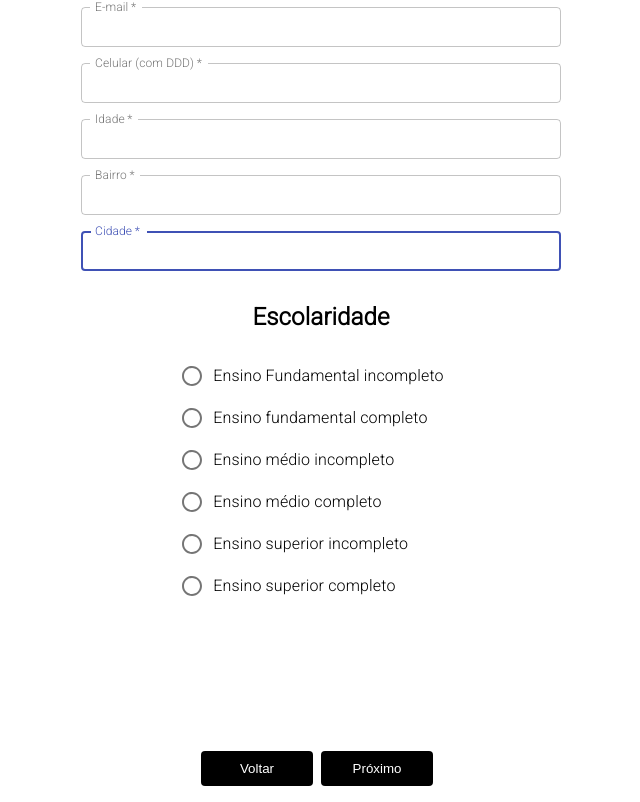
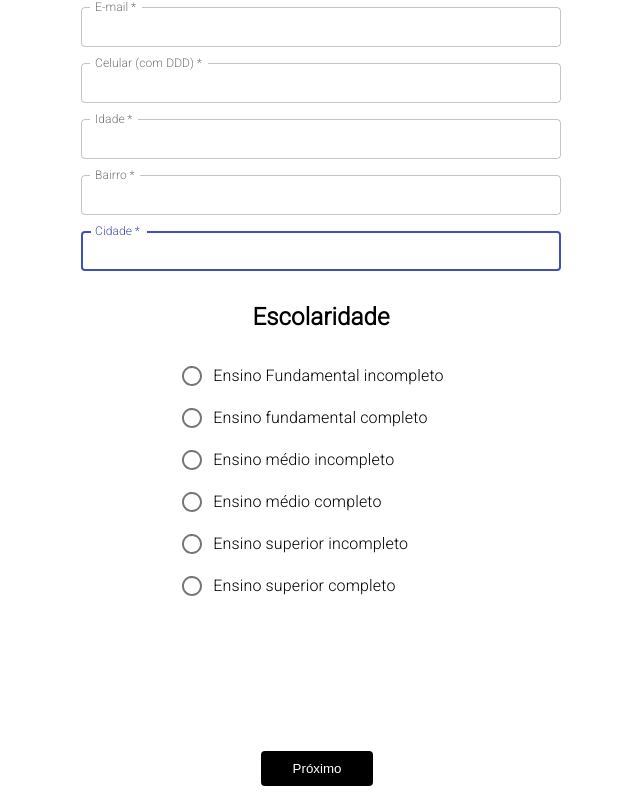
Before and after one commit to gabrielmina118/projetoSapi-ncia-FrontEnd, a React (Create React App) app in the folder sapiencia/: page /seja-sapiente in a window 1280 px wide. Shown: the part 177-979 px from the top of the page, without its empty margins (319-959 px from the left). Built offline with nearby package versions, Linux system fonts and the light colour scheme.

Commit message:
finalizado

```diff
--- a/sapiencia/src/pages/SejaSapiente/SejaSapiente.js
+++ b/sapiencia/src/pages/SejaSapiente/SejaSapiente.js
@@ -155,13 +155,11 @@ const SejaSapiente = () => {
                 {getStepContent(activeStep)}
               </Typography>
               <Buttons>
-                <Button
-                  disabled={activeStep === 0}
-                  onClick={handleBack}
-                  className={classes.button}
-                >
-                  Voltar
-                </Button>
+                {activeStep !== 0 && (
+                  <Button onClick={handleBack} className={classes.button}>
+                    Voltar
+                  </Button>
+                )}
                 <Button
                   variant="contained"
                   color="primary"
```
